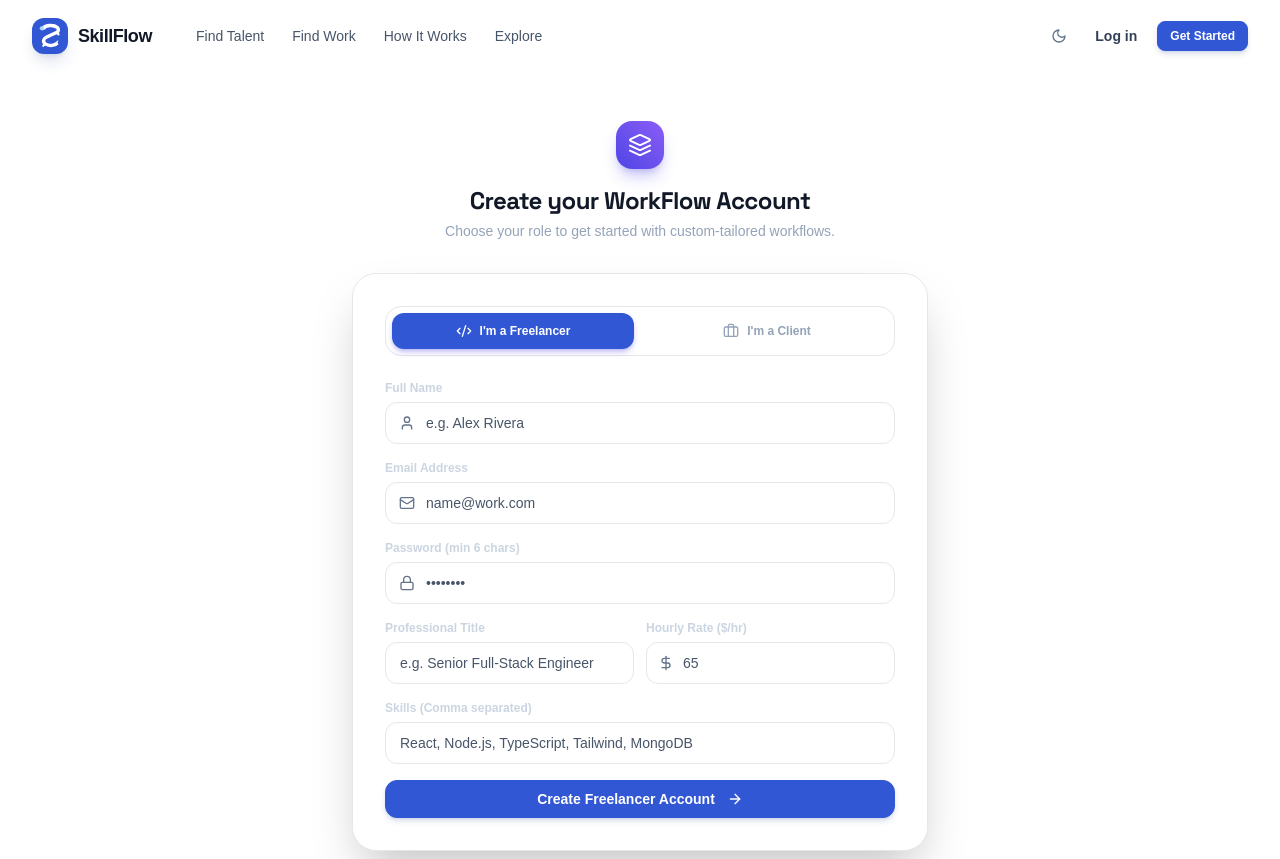
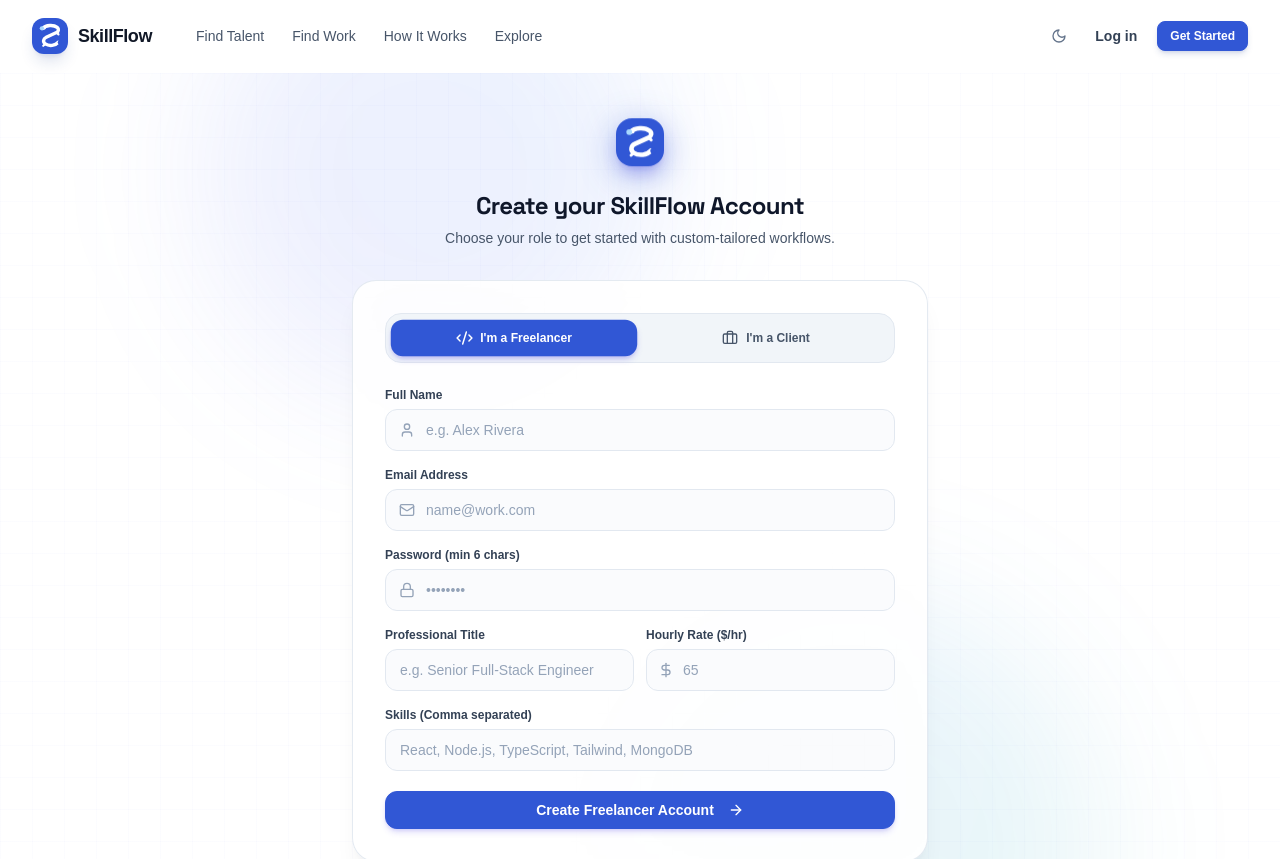
Before and after one commit to guurav18/SkillFlow, a React (Vite) app in the folder frontend/: page /register in a window 1280 px wide. Shown: the top 859 px of the page. Built offline with nearby package versions, Linux system fonts and the light colour scheme; no server answers.

Commit message:
Polish Login and Register UI animations

```diff
--- a/frontend/src/index.css
+++ b/frontend/src/index.css
@@ -104,3 +104,118 @@
 :root[data-theme='dark'] .skillflow-landing .bg-slate-100 { background-color: #1b3037 !important; }
 @keyframes page-enter { from { opacity: 0; transform: translateY(8px); } to { opacity: 1; transform: translateY(0); } }
 @keyframes float-card { 0%, 100% { transform: translateY(0) rotate(0deg); } 50% { transform: translateY(-9px) rotate(.4deg); } }
+
+/* Auth SaaS Animations & Micro-interactions */
+@keyframes auth-page-in {
+  0% {
+    opacity: 0;
+    transform: translateY(12px);
+  }
+  100% {
+    opacity: 1;
+    transform: translateY(0);
+  }
+}
+
+@keyframes auth-card-in {
+  0% {
+    opacity: 0;
+    transform: translateY(10px) scale(0.985);
+  }
+  100% {
+    opacity: 1;
+    transform: translateY(0) scale(1);
+  }
+}
+
+@keyframes auth-logo-glow {
+  0%, 100% {
+    transform: translateY(0);
+    filter: drop-shadow(0 4px 10px rgba(49, 87, 213, 0.25));
+  }
+  50% {
+    transform: translateY(-3px);
+    filter: drop-shadow(0 8px 18px rgba(49, 87, 213, 0.42));
+  }
+}
+
+@keyframes auth-blob-pulse {
+  0%, 100% {
+    transform: translate(0, 0) scale(1);
+  }
+  50% {
+    transform: translate(20px, -18px) scale(1.06);
+  }
+}
+
+@keyframes auth-blob-pulse-rev {
+  0%, 100% {
+    transform: translate(0, 0) scale(1);
+  }
+  50% {
+    transform: translate(-22px, 16px) scale(1.08);
+  }
+}
+
+@keyframes auth-field-in {
+  0% {
+    opacity: 0;
+    transform: translateY(8px);
+  }
+  100% {
+    opacity: 1;
+    transform: translateY(0);
+  }
+}
+
+.auth-page-enter {
+  animation: auth-page-in 500ms cubic-bezier(0.16, 1, 0.3, 1) both;
+}
+
+.auth-card-enter {
+  animation: auth-card-in 520ms cubic-bezier(0.16, 1, 0.3, 1) 70ms both;
+  transition: box-shadow 300ms ease, border-color 300ms ease;
+}
+
+.auth-logo-pulse {
+  animation: auth-logo-glow 3.5s ease-in-out infinite;
+  transition: transform 250ms cubic-bezier(0.16, 1, 0.3, 1), filter 250ms ease;
+}
+
+.auth-logo-pulse:hover {
+  transform: scale(1.05);
+}
+
+.auth-blob-1 {
+  animation: auth-blob-pulse 14s ease-in-out infinite;
+}
+
+.auth-blob-2 {
+  animation: auth-blob-pulse-rev 16s ease-in-out infinite;
+}
+
+.auth-field-stagger {
+  animation: auth-field-in 420ms cubic-bezier(0.16, 1, 0.3, 1) both;
+}
+
+.auth-stagger-1 { animation-delay: 50ms; }
+.auth-stagger-2 { animation-delay: 110ms; }
+.auth-stagger-3 { animation-delay: 170ms; }
+.auth-stagger-4 { animation-delay: 230ms; }
+.auth-stagger-5 { animation-delay: 290ms; }
+.auth-stagger-6 { animation-delay: 350ms; }
+.auth-stagger-7 { animation-delay: 410ms; }
+
+/* Reduced motion support */
+@media (prefers-reduced-motion: reduce) {
+  .auth-page-enter,
+  .auth-card-enter,
+  .auth-logo-pulse,
+  .auth-blob-1,
+  .auth-blob-2,
+  .auth-field-stagger {
+    animation: none !important;
+    transform: none !important;
+    transition: opacity 150ms ease !important;
+  }
+}
--- a/frontend/src/pages/public/RegisterPage.jsx
+++ b/frontend/src/pages/public/RegisterPage.jsx
@@ -3,7 +3,6 @@ import { Link, useNavigate, useSearchParams } from 'react-router-dom';
 import { useAuth } from '../../context/AuthContext';
 import { Button } from '../../components/common/Button';
 import {
-  Layers,
   Mail,
   Lock,
   User,
@@ -13,8 +12,8 @@ import {
   AlertCircle,
   ArrowRight,
   Briefcase,
-  Sparkles,
 } from 'lucide-react';
+import { SkillFlowMark } from '../../components/common/SkillFlowMark';
 
 export const RegisterPage = () => {
   const [searchParams] = useSearchParams();
@@ -86,51 +85,64 @@ export const RegisterPage = () => {
   };
 
   return (
-    <div className="min-h-[85vh] flex items-center justify-center px-4 py-12">
-      <div className="w-full max-w-xl">
-        {/* Header */}
+    <div className="relative min-h-[85vh] flex items-center justify-center px-4 py-12 overflow-hidden auth-page-enter">
+      {/* Subtle SaaS Ambient Background Blobs */}
+      <div className="absolute inset-0 pointer-events-none overflow-hidden -z-10" aria-hidden="true">
+        <div className="absolute -top-[12%] left-[15%] w-[440px] h-[440px] rounded-full bg-gradient-to-tr from-indigo-500/10 via-purple-500/8 to-blue-500/10 blur-3xl auth-blob-1" />
+        <div className="absolute -bottom-[14%] right-[14%] w-[480px] h-[480px] rounded-full bg-gradient-to-br from-blue-500/10 via-indigo-500/8 to-teal-500/10 blur-3xl auth-blob-2" />
+        <div className="absolute inset-0 surface-grid opacity-35 dark:opacity-20" />
+      </div>
+
+      <div className="w-full max-w-xl relative z-10">
+        {/* Header with animated SkillFlow Mark */}
         <div className="text-center mb-8">
-          <div className="inline-flex items-center justify-center w-12 h-12 rounded-2xl bg-gradient-to-tr from-indigo-600 to-violet-500 text-white shadow-lg shadow-indigo-600/30 mb-4">
-            <Layers className="w-6 h-6" />
+          <Link to="/" className="inline-block group focus:outline-none mb-3.5" title="Back to SkillFlow Home">
+            <div className="auth-logo-pulse inline-flex items-center justify-center">
+              <SkillFlowMark className="!w-12 !h-12 !rounded-2xl shadow-lg shadow-indigo-600/25 group-hover:scale-105 transition-all duration-300" />
             </div>
-          <h2 className="text-2xl font-bold text-slate-100">Create your WorkFlow Account</h2>
-          <p className="text-sm text-slate-400 mt-1">
+          </Link>
+          <h2 className="text-2xl font-bold text-slate-900 dark:text-slate-100 tracking-tight">
+            Create your SkillFlow Account
+          </h2>
+          <p className="text-sm text-slate-600 dark:text-slate-400 mt-1.5">
             Choose your role to get started with custom-tailored workflows.
           </p>
         </div>
 
         {/* Register Card */}
-        <div className="p-8 rounded-3xl bg-slate-900/90 border border-slate-800 shadow-2xl backdrop-blur-xl">
+        <div className="p-8 rounded-3xl bg-white/95 dark:bg-slate-900/90 border border-slate-200/90 dark:border-slate-800 shadow-xl shadow-slate-900/5 dark:shadow-2xl backdrop-blur-xl auth-card-enter">
           {/* Role Switcher */}
-          <div className="grid grid-cols-2 gap-3 p-1.5 rounded-2xl bg-slate-950 border border-slate-800 mb-6">
+          <div className="relative p-1.5 rounded-2xl bg-slate-100 dark:bg-slate-950 border border-slate-200 dark:border-slate-800 mb-6">
+            <div className="grid grid-cols-2 gap-2 relative z-10">
               <button
                 type="button"
                 onClick={() => setRole('freelancer')}
-              className={`flex items-center justify-center gap-2 py-2.5 px-4 rounded-xl text-xs font-bold transition ${
+                className={`group flex items-center justify-center gap-2 py-2.5 px-4 rounded-xl text-xs font-bold transition-all duration-200 select-none ${
                   role === 'freelancer'
-                  ? 'bg-indigo-600 text-white shadow-md shadow-indigo-600/30'
-                  : 'text-slate-400 hover:text-slate-200'
+                    ? 'bg-[#3157d5] text-white shadow-md shadow-indigo-600/25 scale-[1.01]'
+                    : 'text-slate-600 dark:text-slate-400 hover:text-slate-900 dark:hover:text-slate-100 hover:bg-white/70 dark:hover:bg-slate-800/70'
                 }`}
               >
-              <Code2 className="w-4 h-4" />
-              I'm a Freelancer
+                <Code2 className={`w-4 h-4 transition-transform duration-200 ${role === 'freelancer' ? 'scale-110' : 'group-hover:scale-105'}`} />
+                <span>I'm a Freelancer</span>
               </button>
               <button
                 type="button"
                 onClick={() => setRole('client')}
-              className={`flex items-center justify-center gap-2 py-2.5 px-4 rounded-xl text-xs font-bold transition ${
+                className={`group flex items-center justify-center gap-2 py-2.5 px-4 rounded-xl text-xs font-bold transition-all duration-200 select-none ${
                   role === 'client'
-                  ? 'bg-indigo-600 text-white shadow-md shadow-indigo-600/30'
-                  : 'text-slate-400 hover:text-slate-200'
+                    ? 'bg-[#3157d5] text-white shadow-md shadow-indigo-600/25 scale-[1.01]'
+                    : 'text-slate-600 dark:text-slate-400 hover:text-slate-900 dark:hover:text-slate-100 hover:bg-white/70 dark:hover:bg-slate-800/70'
                 }`}
               >
-              <Briefcase className="w-4 h-4" />
-              I'm a Client
+                <Briefcase className={`w-4 h-4 transition-transform duration-200 ${role === 'client' ? 'scale-110' : 'group-hover:scale-105'}`} />
+                <span>I'm a Client</span>
               </button>
+            </div>
           </div>
 
           {error && (
-            <div className="mb-6 p-3.5 rounded-xl bg-rose-500/10 border border-rose-500/30 flex items-start gap-2.5 text-xs text-rose-400">
+            <div className="mb-6 p-3.5 rounded-xl bg-rose-500/10 border border-rose-500/30 flex items-start gap-2.5 text-xs text-rose-600 dark:text-rose-400 animate-fadeIn">
               <AlertCircle className="w-4 h-4 flex-shrink-0 mt-0.5" />
               <span>{error}</span>
             </div>
@@ -138,73 +150,73 @@ export const RegisterPage = () => {
 
           <form onSubmit={handleSubmit} className="space-y-4">
             {/* Full Name */}
-            <div>
-              <label className="block text-xs font-semibold text-slate-300 mb-1.5">
+            <div className="auth-field-stagger auth-stagger-1">
+              <label className="block text-xs font-semibold text-slate-700 dark:text-slate-300 mb-1.5">
                 Full Name
               </label>
-              <div className="relative">
-                <User className="w-4 h-4 text-slate-500 absolute left-3.5 top-1/2 -translate-y-1/2" />
+              <div className="relative group">
+                <User className="w-4 h-4 text-slate-400 dark:text-slate-500 absolute left-3.5 top-1/2 -translate-y-1/2 pointer-events-none transition-colors duration-200 group-focus-within:text-[#3157d5]" />
                 <input
                   type="text"
                   required
                   placeholder="e.g. Alex Rivera"
                   value={name}
                   onChange={(e) => setName(e.target.value)}
-                  className="w-full pl-10 pr-4 py-2.5 bg-slate-950/80 border border-slate-800 rounded-xl text-sm text-slate-100 placeholder-slate-600 focus:outline-none focus:border-indigo-500 transition"
+                  className="w-full pl-10 pr-4 py-2.5 bg-slate-50/70 dark:bg-slate-950/80 border border-slate-200 dark:border-slate-800 rounded-xl text-sm text-slate-900 dark:text-slate-100 placeholder-slate-400 dark:placeholder-slate-600 focus:outline-none focus:border-[#3157d5] focus:ring-2 focus:ring-[#3157d5]/20 focus:bg-white dark:focus:bg-slate-950 transition-all duration-200"
                 />
               </div>
             </div>
 
             {/* Email */}
-            <div>
-              <label className="block text-xs font-semibold text-slate-300 mb-1.5">
+            <div className="auth-field-stagger auth-stagger-2">
+              <label className="block text-xs font-semibold text-slate-700 dark:text-slate-300 mb-1.5">
                 Email Address
               </label>
-              <div className="relative">
-                <Mail className="w-4 h-4 text-slate-500 absolute left-3.5 top-1/2 -translate-y-1/2" />
+              <div className="relative group">
+                <Mail className="w-4 h-4 text-slate-400 dark:text-slate-500 absolute left-3.5 top-1/2 -translate-y-1/2 pointer-events-none transition-colors duration-200 group-focus-within:text-[#3157d5]" />
                 <input
                   type="email"
                   required
                   placeholder="name@work.com"
                   value={email}
                   onChange={(e) => setEmail(e.target.value)}
-                  className="w-full pl-10 pr-4 py-2.5 bg-slate-950/80 border border-slate-800 rounded-xl text-sm text-slate-100 placeholder-slate-600 focus:outline-none focus:border-indigo-500 transition"
+                  className="w-full pl-10 pr-4 py-2.5 bg-slate-50/70 dark:bg-slate-950/80 border border-slate-200 dark:border-slate-800 rounded-xl text-sm text-slate-900 dark:text-slate-100 placeholder-slate-400 dark:placeholder-slate-600 focus:outline-none focus:border-[#3157d5] focus:ring-2 focus:ring-[#3157d5]/20 focus:bg-white dark:focus:bg-slate-950 transition-all duration-200"
                 />
               </div>
             </div>
 
             {/* Password */}
-            <div>
-              <label className="block text-xs font-semibold text-slate-300 mb-1.5">
+            <div className="auth-field-stagger auth-stagger-3">
+              <label className="block text-xs font-semibold text-slate-700 dark:text-slate-300 mb-1.5">
                 Password (min 6 chars)
               </label>
-              <div className="relative">
-                <Lock className="w-4 h-4 text-slate-500 absolute left-3.5 top-1/2 -translate-y-1/2" />
+              <div className="relative group">
+                <Lock className="w-4 h-4 text-slate-400 dark:text-slate-500 absolute left-3.5 top-1/2 -translate-y-1/2 pointer-events-none transition-colors duration-200 group-focus-within:text-[#3157d5]" />
                 <input
                   type="password"
                   required
                   placeholder="••••••••"
                   value={password}
                   onChange={(e) => setPassword(e.target.value)}
-                  className="w-full pl-10 pr-4 py-2.5 bg-slate-950/80 border border-slate-800 rounded-xl text-sm text-slate-100 placeholder-slate-600 focus:outline-none focus:border-indigo-500 transition"
+                  className="w-full pl-10 pr-4 py-2.5 bg-slate-50/70 dark:bg-slate-950/80 border border-slate-200 dark:border-slate-800 rounded-xl text-sm text-slate-900 dark:text-slate-100 placeholder-slate-400 dark:placeholder-slate-600 focus:outline-none focus:border-[#3157d5] focus:ring-2 focus:ring-[#3157d5]/20 focus:bg-white dark:focus:bg-slate-950 transition-all duration-200"
                 />
               </div>
             </div>
 
             {/* Client Specific Fields */}
             {role === 'client' && (
-              <div>
-                <label className="block text-xs font-semibold text-slate-300 mb-1.5">
+              <div className="auth-field-stagger auth-stagger-4">
+                <label className="block text-xs font-semibold text-slate-700 dark:text-slate-300 mb-1.5">
                   Company / Organization Name
                 </label>
-                <div className="relative">
-                  <Building2 className="w-4 h-4 text-slate-500 absolute left-3.5 top-1/2 -translate-y-1/2" />
+                <div className="relative group">
+                  <Building2 className="w-4 h-4 text-slate-400 dark:text-slate-500 absolute left-3.5 top-1/2 -translate-y-1/2 pointer-events-none transition-colors duration-200 group-focus-within:text-[#3157d5]" />
                   <input
                     type="text"
                     placeholder="e.g. Apex Innovations Ltd"
                     value={company}
                     onChange={(e) => setCompany(e.target.value)}
-                    className="w-full pl-10 pr-4 py-2.5 bg-slate-950/80 border border-slate-800 rounded-xl text-sm text-slate-100 placeholder-slate-600 focus:outline-none focus:border-indigo-500 transition"
+                    className="w-full pl-10 pr-4 py-2.5 bg-slate-50/70 dark:bg-slate-950/80 border border-slate-200 dark:border-slate-800 rounded-xl text-sm text-slate-900 dark:text-slate-100 placeholder-slate-400 dark:placeholder-slate-600 focus:outline-none focus:border-[#3157d5] focus:ring-2 focus:ring-[#3157d5]/20 focus:bg-white dark:focus:bg-slate-950 transition-all duration-200"
                   />
                 </div>
               </div>
@@ -213,9 +225,9 @@ export const RegisterPage = () => {
             {/* Freelancer Specific Fields */}
             {role === 'freelancer' && (
               <>
-                <div className="grid grid-cols-1 sm:grid-cols-2 gap-3">
+                <div className="grid grid-cols-1 sm:grid-cols-2 gap-3 auth-field-stagger auth-stagger-4">
                   <div>
-                    <label className="block text-xs font-semibold text-slate-300 mb-1.5">
+                    <label className="block text-xs font-semibold text-slate-700 dark:text-slate-300 mb-1.5">
                       Professional Title
                     </label>
                     <input
@@ -223,29 +235,29 @@ export const RegisterPage = () => {
                       placeholder="e.g. Senior Full-Stack Engineer"
                       value={title}
                       onChange={(e) => setTitle(e.target.value)}
-                      className="w-full px-3.5 py-2.5 bg-slate-950/80 border border-slate-800 rounded-xl text-sm text-slate-100 placeholder-slate-600 focus:outline-none focus:border-indigo-500 transition"
+                      className="w-full px-3.5 py-2.5 bg-slate-50/70 dark:bg-slate-950/80 border border-slate-200 dark:border-slate-800 rounded-xl text-sm text-slate-900 dark:text-slate-100 placeholder-slate-400 dark:placeholder-slate-600 focus:outline-none focus:border-[#3157d5] focus:ring-2 focus:ring-[#3157d5]/20 focus:bg-white dark:focus:bg-slate-950 transition-all duration-200"
                     />
                   </div>
 
                   <div>
-                    <label className="block text-xs font-semibold text-slate-300 mb-1.5">
+                    <label className="block text-xs font-semibold text-slate-700 dark:text-slate-300 mb-1.5">
                       Hourly Rate ($/hr)
                     </label>
-                    <div className="relative">
-                      <DollarSign className="w-4 h-4 text-slate-500 absolute left-3 top-1/2 -translate-y-1/2" />
+                    <div className="relative group">
+                      <DollarSign className="w-4 h-4 text-slate-400 dark:text-slate-500 absolute left-3 top-1/2 -translate-y-1/2 pointer-events-none transition-colors duration-200 group-focus-within:text-[#3157d5]" />
                       <input
                         type="number"
                         placeholder="65"
                         value={hourlyRate}
                         onChange={(e) => setHourlyRate(e.target.value)}
-                        className="w-full pl-9 pr-3.5 py-2.5 bg-slate-950/80 border border-slate-800 rounded-xl text-sm text-slate-100 placeholder-slate-600 focus:outline-none focus:border-indigo-500 transition"
+                        className="w-full pl-9 pr-3.5 py-2.5 bg-slate-50/70 dark:bg-slate-950/80 border border-slate-200 dark:border-slate-800 rounded-xl text-sm text-slate-900 dark:text-slate-100 placeholder-slate-400 dark:placeholder-slate-600 focus:outline-none focus:border-[#3157d5] focus:ring-2 focus:ring-[#3157d5]/20 focus:bg-white dark:focus:bg-slate-950 transition-all duration-200"
                       />
                     </div>
                   </div>
                 </div>
 
-                <div>
-                  <label className="block text-xs font-semibold text-slate-300 mb-1.5">
+                <div className="auth-field-stagger auth-stagger-5">
+                  <label className="block text-xs font-semibold text-slate-700 dark:text-slate-300 mb-1.5">
                     Skills (Comma separated)
                   </label>
                   <input
@@ -253,23 +265,30 @@ export const RegisterPage = () => {
                     placeholder="React, Node.js, TypeScript, Tailwind, MongoDB"
                     value={skills}
                     onChange={(e) => setSkills(e.target.value)}
-                    className="w-full px-3.5 py-2.5 bg-slate-950/80 border border-slate-800 rounded-xl text-sm text-slate-100 placeholder-slate-600 focus:outline-none focus:border-indigo-500 transition"
+                    className="w-full px-3.5 py-2.5 bg-slate-50/70 dark:bg-slate-950/80 border border-slate-200 dark:border-slate-800 rounded-xl text-sm text-slate-900 dark:text-slate-100 placeholder-slate-400 dark:placeholder-slate-600 focus:outline-none focus:border-[#3157d5] focus:ring-2 focus:ring-[#3157d5]/20 focus:bg-white dark:focus:bg-slate-950 transition-all duration-200"
                   />
                 </div>
               </>
             )}
 
-            <Button type="submit" variant="primary" loading={loading} className="w-full mt-4">
+            <div className="auth-field-stagger auth-stagger-6 pt-1">
+              <Button
+                type="submit"
+                variant="primary"
+                loading={loading}
+                className="w-full font-semibold shadow-md shadow-indigo-600/20 hover:shadow-lg hover:shadow-indigo-600/30 hover:-translate-y-0.5 active:translate-y-0 active:scale-[0.99] transition-all duration-200"
+              >
                 <span>Create {role === 'client' ? 'Client' : 'Freelancer'} Account</span>
-              <ArrowRight className="w-4 h-4 ml-1" />
+                <ArrowRight className="w-4 h-4 ml-1.5 transition-transform group-hover:translate-x-0.5" />
               </Button>
+            </div>
           </form>
         </div>
 
         {/* Footer Link */}
-        <p className="text-center text-xs text-slate-400 mt-6">
+        <p className="text-center text-xs text-slate-600 dark:text-slate-400 mt-6 auth-field-stagger auth-stagger-7">
           Already have an account?{' '}
-          <Link to="/login" className="font-semibold text-indigo-400 hover:text-indigo-300">
+          <Link to="/login" className="font-semibold text-[#3157d5] hover:text-[#2648c3] dark:text-indigo-400 dark:hover:text-indigo-300 transition-colors">
             Sign In
           </Link>
         </p>
```
Also changed, not shown: frontend/src/pages/public/LoginPage.jsx (+49 -32 lines). Lines whose indentation alone changed are shown as unchanged.
